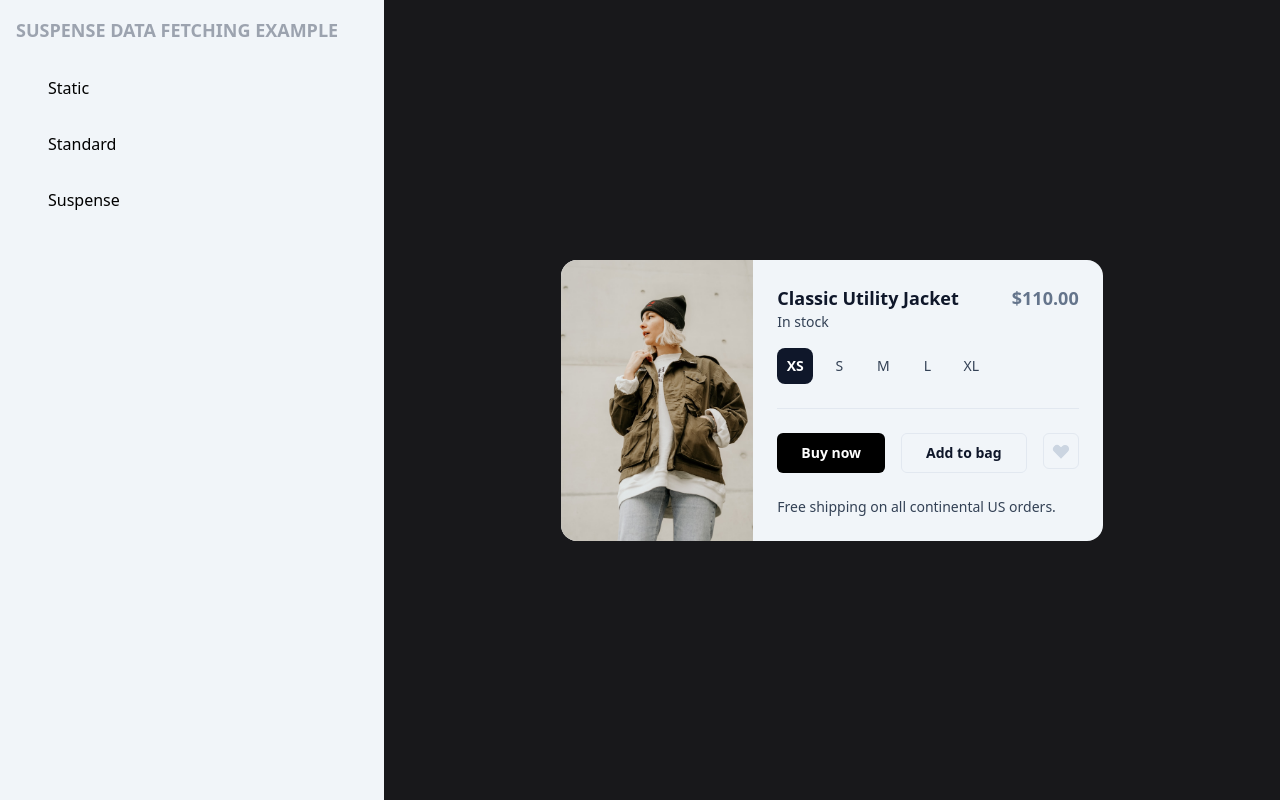
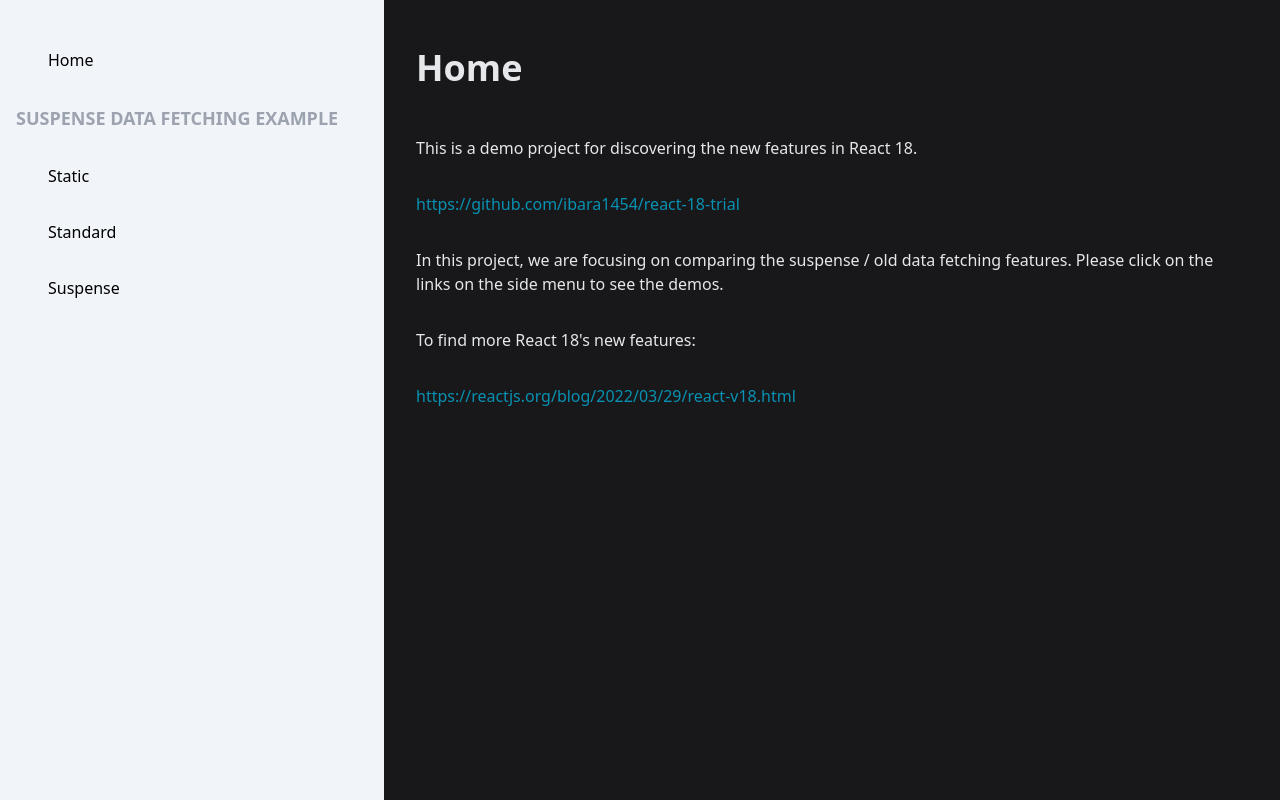
Before and after one commit to ibara1454/react-18-trial, a React (Vite) app: page / in a window 1280 px wide. Built offline with nearby package versions, Linux system fonts and the light colour scheme.

Commit message:
added home page

```diff
--- a/src/App.jsx
+++ b/src/App.jsx
@@ -3,32 +3,37 @@ import SuspenseExampleStatic from "./SuspenseExample/Static";
 import SuspenseExampleStandard from "./SuspenseExample/Standard";
 import SuspenseExampleSuspense from "./SuspenseExample/Suspense";
 import SideMenu from "./SideMenu";
+import Home from "./Home";
 
-function App() {
+const App = () => {
   return (
     <BrowserRouter>
       <div className="min-h-screen bg-zinc-900 flex">
         <SideMenu />
-        <main className="flex-auto flex justify-center items-center">
+        <main className="flex-1 text-gray-200 p-8">
           <Routes>
-            <Route path="/" element={<SuspenseExampleStatic />} />
+            <Route path="/" element={<Home />} />
             <Route
-              path="/suspense_example/"
-              element={<SuspenseExampleStatic />}
-            />
-            <Route
-              path="/suspense_example/standard"
-              element={<SuspenseExampleStandard />}
-            />
-            <Route
-              path="/suspense_example/suspense"
-              element={<SuspenseExampleSuspense />}
-            />
+              path="/suspense_example/*"
+              element={<SuspenseExamples />}
+            ></Route>
           </Routes>
         </main>
       </div>
     </BrowserRouter>
   );
-}
+};
+
+const SuspenseExamples = () => {
+  return (
+    <div className="h-full flex justify-center items-center">
+      <Routes>
+        <Route path="" element={<SuspenseExampleStatic />} />
+        <Route path="standard" element={<SuspenseExampleStandard />} />
+        <Route path="suspense" element={<SuspenseExampleSuspense />} />
+      </Routes>
+    </div>
+  );
+};
 
 export default App;
--- /dev/null
+++ b/src/Home.jsx
@@ -0,0 +1,31 @@
+const Home = () => {
+  return (
+    <div className="">
+      <h1 className="text-4xl font-extrabold leading-loose mb-8">Home</h1>
+
+      <p className="my-8">
+        This is a demo project for discovering the new features in React 18.
+      </p>
+      <a
+        className="text-cyan-600"
+        href="https://github.com/ibara1454/react-18-trial"
+      >
+        https://github.com/ibara1454/react-18-trial
+      </a>
+      <p className="my-8">
+        In this project, we are focusing on comparing the suspense / old data
+        fetching features. Please click on the links on the side menu to see the
+        demos.
+      </p>
+      <p className="my-8">To find more React 18's new features:</p>
+      <a
+        className="text-cyan-600"
+        href="https://reactjs.org/blog/2022/03/29/react-v18.html"
+      >
+        https://reactjs.org/blog/2022/03/29/react-v18.html
+      </a>
+    </div>
+  );
+};
+
+export default Home;
--- a/src/SideMenu/index.jsx
+++ b/src/SideMenu/index.jsx
@@ -2,7 +2,12 @@ import { NavLink } from "react-router-dom";
 
 const SideMenu = () => {
   return (
-    <aside className="w-96 bg-slate-100 p-4 overflow-auto">
+    <aside className="flex-none w-96 bg-slate-100 p-4 overflow-auto">
+      <ul className="m-8 flex flex-col gap-8">
+        <li>
+          <NavLink to="/">Home</NavLink>
+        </li>
+      </ul>
       <p className="text-gray-400 text-lg font-bold uppercase">
         Suspense Data Fetching Example
       </p>
--- a/src/SuspenseExample/Standard/index.jsx
+++ b/src/SuspenseExample/Standard/index.jsx
@@ -125,7 +125,7 @@ const PendingImage = () => {
 
 const ShopItem = () => {
   return (
-    <div className="flex font-sans bg-slate-100 rounded-2xl overflow-hidden">
+    <div className="flex font-sans bg-slate-100 rounded-2xl overflow-hidden w-max h-max">
       <Image />
       <form className="flex-auto p-6">
         <ItemDetails />
--- a/src/SuspenseExample/Static/index.jsx
+++ b/src/SuspenseExample/Static/index.jsx
@@ -3,7 +3,7 @@ import { itemDetail } from "../data";
 
 const ShopItem = () => {
   return (
-    <div className="flex font-sans bg-slate-100 rounded-2xl overflow-hidden">
+    <div className="flex font-sans bg-slate-100 rounded-2xl overflow-hidden w-max h-max">
       <div className="flex-none w-48 relative">
         <img
           src={itemDetail.imageUrl}
--- a/src/SuspenseExample/Suspense/index.jsx
+++ b/src/SuspenseExample/Suspense/index.jsx
@@ -126,7 +126,7 @@ const SuspendedImage = () => {
 const ShopItem = () => {
   return (
     <RecoilRoot>
-      <div className="flex font-sans bg-slate-100 rounded-2xl overflow-hidden">
+      <div className="flex font-sans bg-slate-100 rounded-2xl overflow-hidden w-max h-max">
         <Image />
         <form className="flex-auto p-6">
           <ItemDetails />
```
